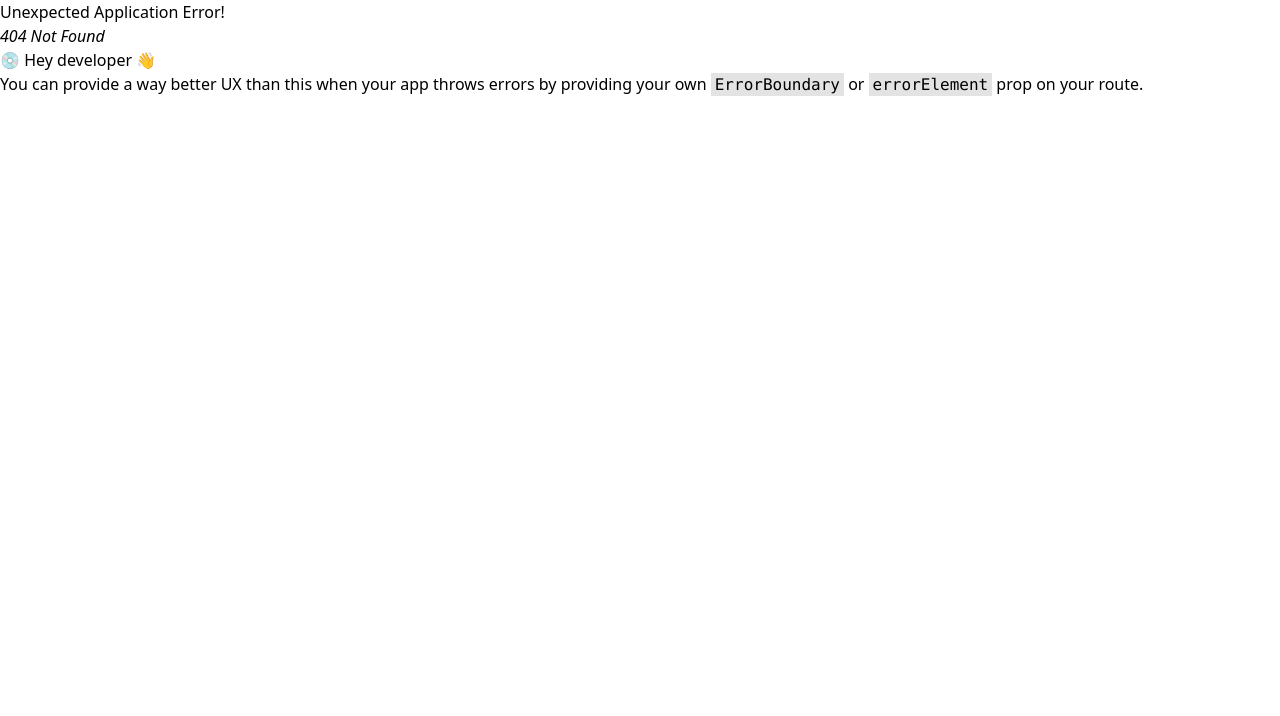
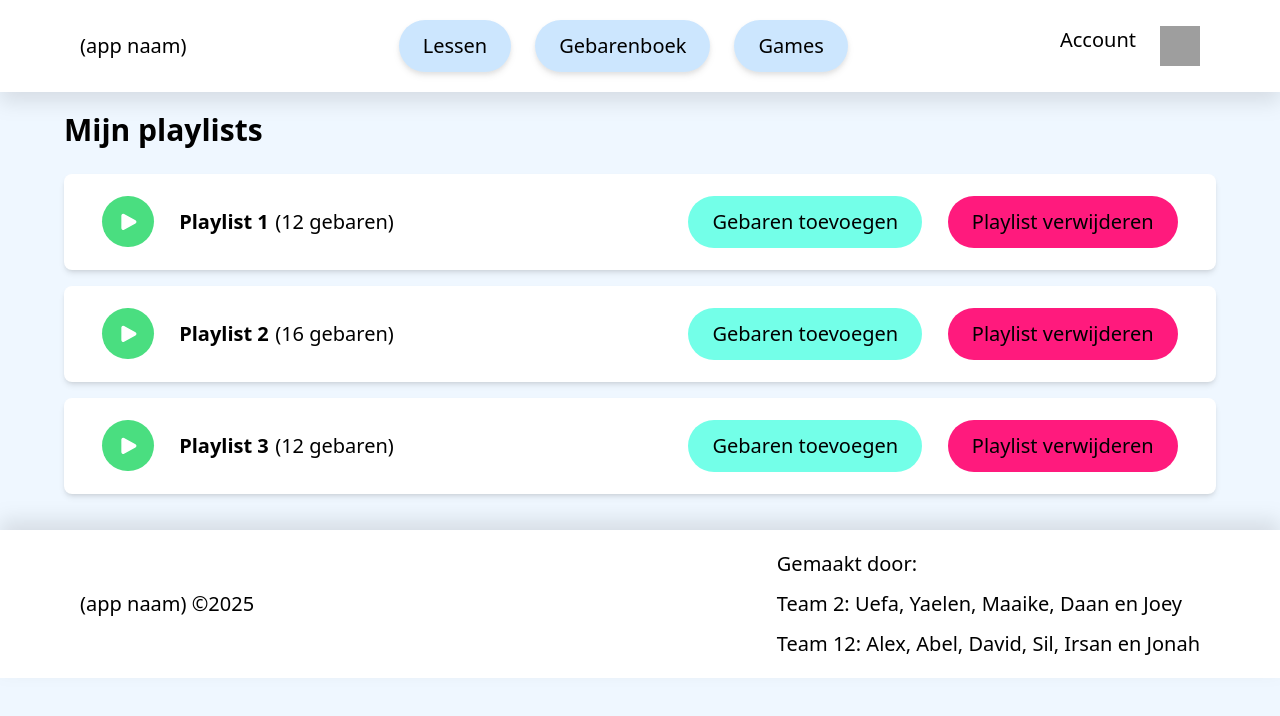
Before and after one commit to JTS-Games/TLE-3-Front-End, a React (Vite) app: page /Playlists in a window 1280 px wide. Before the commit this address had no page. Shown: the top 716 px of the page. Built offline with nearby package versions, Linux system fonts and the light colour scheme; grey boxes are pictures that could not be loaded.

Commit message:
playlists pagina layout basically af

```diff
--- /dev/null
+++ b/src/Playlists.jsx
@@ -0,0 +1,98 @@
+function Playlists (){
+    return (
+        <>
+            <div className='flex ml-[5vw] text-3xl font-bold mb-[2vw]'>
+                <h1>Mijn playlists</h1>
+            </div>
+
+                <div className='flex items-center justify-between bg-white w-[90vw] mr-[5vw] ml-[5vw] rounded-lg shadow-md h-[7.5vw] mb-[1.25vw]'>
+
+                    <div className='flex'>
+                        <button className='flex justify-center items-center w-[4vw] h-[4vw]  rounded-full bg-green-400 ml-[3vw]'>
+                            <svg xmlns="http://www.w3.org/2000/svg" fill="white"  color='white' viewBox="0 0 24 24" strokeWidth={1.5} stroke="currentColor" className="size-[2vw] pl-[0.15vw]">
+                                <path strokeLinecap="round" strokeLinejoin="round" d="M5.25 5.653c0-.856.917-1.398 1.667-.986l11.54 6.347a1.125 1.125 0 0 1 0 1.972l-11.54 6.347a1.125 1.125 0 0 1-1.667-.986V5.653Z" />
+                            </svg>
+                        </button>
+
+                        <p className='ml-[2vw] flex justify-center items-center font-bold'>Playlist 1</p>
+                        <p className='pl-[0.5vw] flex justify-center items-center'>(12 gebaren)</p>
+                    </div>
+                    <div className='flex gap-[2vw] mr-[3vw]'>
+                        <button className='flex justify-center items-center py-3 px-6  rounded-full bg-correct '>
+                            <p>Gebaren toevoegen</p>
+                        </button>
+                        <button className='flex justify-center items-center py-3 px-6  rounded-full bg-incorrect '>
+                            <p>Playlist verwijderen</p>
+                        </button>
+                    </div>
+
+
+
+
+                </div>
+
+            <div className='flex items-center justify-between bg-white w-[90vw] mr-[5vw] ml-[5vw] rounded-lg shadow-md h-[7.5vw] mb-[1.25vw]'>
+
+                <div className='flex'>
+                    <button className='flex justify-center items-center w-[4vw] h-[4vw]  rounded-full bg-green-400 ml-[3vw]'>
+                        <svg xmlns="http://www.w3.org/2000/svg" fill="white"  color='white' viewBox="0 0 24 24" strokeWidth={1.5} stroke="currentColor" className="size-[2vw] pl-[0.15vw]">
+                            <path strokeLinecap="round" strokeLinejoin="round" d="M5.25 5.653c0-.856.917-1.398 1.667-.986l11.54 6.347a1.125 1.125 0 0 1 0 1.972l-11.54 6.347a1.125 1.125 0 0 1-1.667-.986V5.653Z" />
+                        </svg>
+                    </button>
+
+                    <p className='ml-[2vw] flex justify-center items-center font-bold'>Playlist 2</p>
+                    <p className='pl-[0.5vw] flex justify-center items-center'>(16 gebaren)</p>
+                </div>
+                <div className='flex gap-[2vw] mr-[3vw]'>
+                    <button className='flex justify-center items-center py-3 px-6  rounded-full bg-correct '>
+                        <p>Gebaren toevoegen</p>
+                    </button>
+                    <button className='flex justify-center items-center py-3 px-6  rounded-full bg-incorrect '>
+                        <p>Playlist verwijderen</p>
+                    </button>
+                </div>
+
+
+
+
+            </div>
+
+            <div className='flex items-center justify-between bg-white w-[90vw] mr-[5vw] ml-[5vw] rounded-lg shadow-md h-[7.5vw] mb-[1.25vw]'>
+
+                <div className='flex'>
+                    <button className='flex justify-center items-center w-[4vw] h-[4vw]  rounded-full bg-green-400 ml-[3vw]'>
+                        <svg xmlns="http://www.w3.org/2000/svg" fill="white"  color='white' viewBox="0 0 24 24" strokeWidth={1.5} stroke="currentColor" className="size-[2vw] pl-[0.15vw]">
+                            <path strokeLinecap="round" strokeLinejoin="round" d="M5.25 5.653c0-.856.917-1.398 1.667-.986l11.54 6.347a1.125 1.125 0 0 1 0 1.972l-11.54 6.347a1.125 1.125 0 0 1-1.667-.986V5.653Z" />
+                        </svg>
+                    </button>
+
+                    <p className='ml-[2vw] flex justify-center items-center font-bold'>Playlist 3</p>
+                    <p className='pl-[0.5vw] flex justify-center items-center'>(12 gebaren)</p>
+                </div>
+                <div className='flex gap-[2vw] mr-[3vw]'>
+                    <button className='flex justify-center items-center py-3 px-6  rounded-full bg-correct '>
+                        <p>Gebaren toevoegen</p>
+                    </button>
+                    <button className='flex justify-center items-center py-3 px-6  rounded-full bg-incorrect '>
+                        <p>Playlist verwijderen</p>
+                    </button>
+                </div>
+
+
+
+
+            </div>
+
+
+
+
+
+        </>
+
+    )
+}
+
+
+
+
+export default Playlists
--- a/src/app.jsx
+++ b/src/app.jsx
@@ -4,6 +4,7 @@ import Layout from './Layout.jsx'
 import LayoutNoNav from "./layoutNoNav.jsx";
 import Home from './home.jsx'
 import Lesson from './Lesson.jsx'
+import Playlists from "./Playlists.jsx";
 
 const router = createBrowserRouter([
     {
@@ -12,6 +13,10 @@ const router = createBrowserRouter([
             {
                 path: '/',
                 element: <Home/>,
+            },
+            {
+                path: '/Playlists',
+                element: <Playlists/>,
             },
         ]
     },
--- a/tailwind.config.js
+++ b/tailwind.config.js
@@ -8,7 +8,9 @@ export default {
     extend: {
       colors: {
         'background' : '#EFF7FF',
-        'button' : '#CCE6FE'
+        'button' : '#CCE6FE',
+        'correct' : '#73FFE8',
+        'incorrect' : '#FF1A7D'
       }
     },
   },
```
